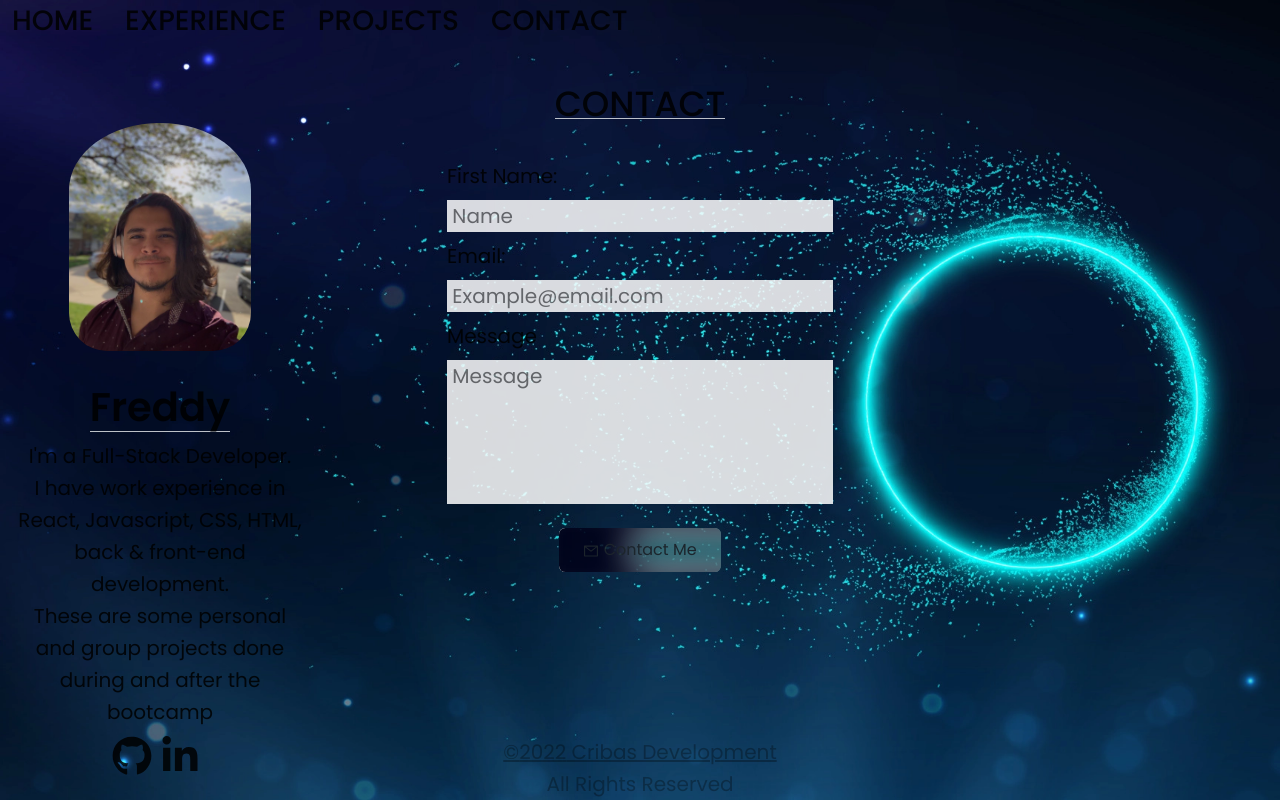
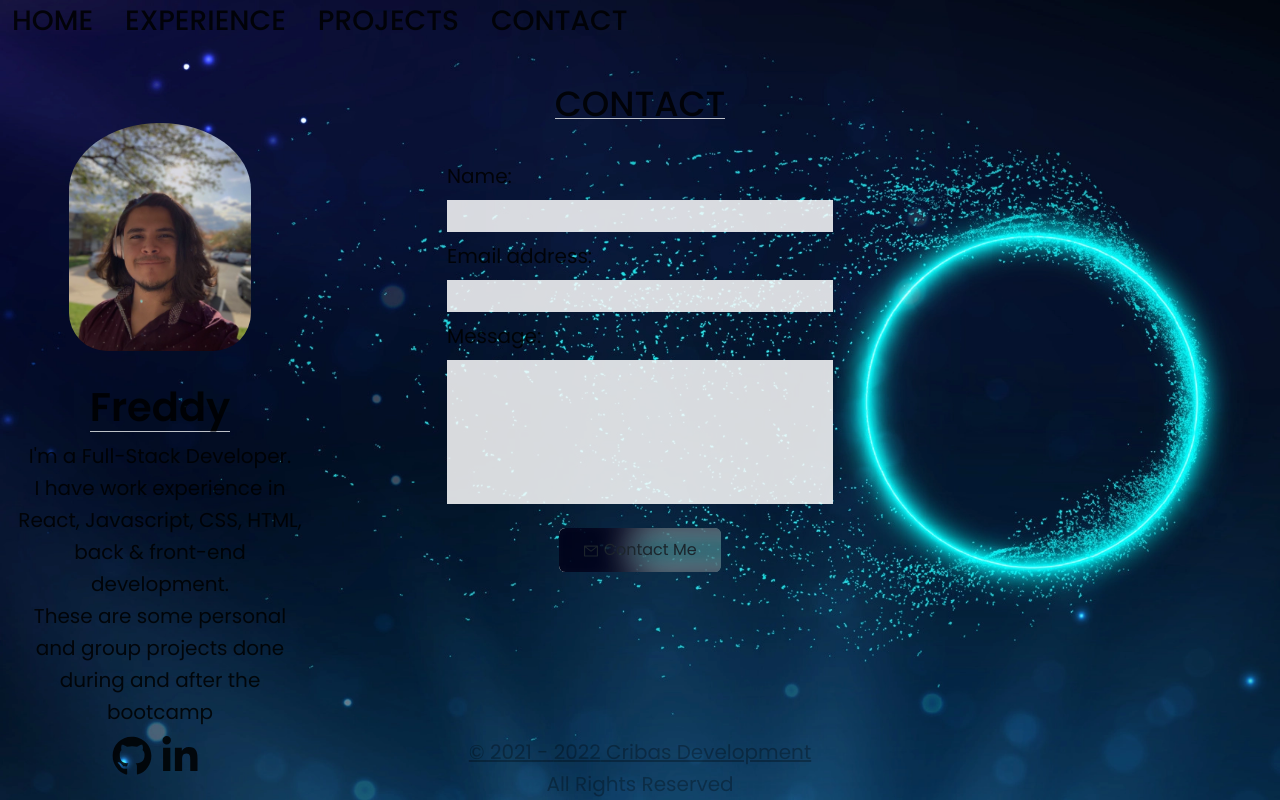
Before and after one commit to rakky21/re-ux, a React (Create React App) app: page / in a window 1280 px wide. Both pictures are taken after a click on the element "CONTACT". Built offline with nearby package versions, Linux system fonts and the light colour scheme.

Commit message:
update layout

```diff
--- a/package.json
+++ b/package.json
@@ -7,9 +7,6 @@
   "private": true,
   "dependencies": {
     "@apollo/client": "^3.5.10",
-    "@testing-library/jest-dom": "^5.16.1",
-    "@testing-library/react": "^12.1.2",
-    "@testing-library/user-event": "^13.5.0",
     "dotenv": "^16.0.3",
     "emailjs-com": "^3.2.0",
     "graphql": "^16.3.0",
@@ -17,6 +14,7 @@
     "react": "^17.0.2",
     "react-bootstrap": "^2.6.0",
     "react-dom": "^17.0.2",
+    "react-google-recaptcha": "^2.1.0",
     "react-icons": "^4.6.0",
     "react-router-dom": "^5.3.0",
     "react-scripts": "^5.0.0",
--- a/public/index.html
+++ b/public/index.html
@@ -3,21 +3,33 @@
   <head>
     <meta charset="utf-8" />
     <link rel="icon" href="%PUBLIC_URL%/favicon.ico" />
-
-    <!-- Bootstrap -->
-    <link href="https://cdn.jsdelivr.net/npm/bootstrap@5.1.3/dist/css/bootstrap.min.css" rel="stylesheet" integrity="sha384-1BmE4kWBq78iYhFldvKuhfTAU6auU8tT94WrHftjDbrCEXSU1oBoqyl2QvZ6jIW3" crossorigin="anonymous">
-
     <meta name="viewport" content="width=device-width, initial-scale=1" />
     <meta name="theme-color" content="#000000" />
     <meta
       name="description"
       content="Web site created using create-react-app"
     />
+    <link rel="apple-touch-icon" href="%PUBLIC_URL%/logo192.png" />
     <!--
       manifest.json provides metadata used when your web app is installed on a
       user's mobile device or desktop. See https://developers.google.com/web/fundamentals/web-app-manifest/
     -->
     <link rel="manifest" href="%PUBLIC_URL%/manifest.json" />
+    <link
+      href="https://fonts.googleapis.com/css2?family=Poiret+One&display=swap"
+      rel="stylesheet"
+    />
+    <link
+      href="https://fonts.googleapis.com/css?family=Roboto&display=swap"
+      rel="stylesheet"
+    />
+    <!-- Bootstrap -->
+    <link
+      href="https://cdn.jsdelivr.net/npm/bootstrap@5.1.3/dist/css/bootstrap.min.css"
+      rel="stylesheet"
+      integrity="sha384-1BmE4kWBq78iYhFldvKuhfTAU6auU8tT94WrHftjDbrCEXSU1oBoqyl2QvZ6jIW3"
+      crossorigin="anonymous"
+    />
     <!--
       Notice the use of %PUBLIC_URL% in the tags above.
       It will be replaced with the URL of the `public` folder during the build.
@@ -29,6 +41,7 @@
     -->
     <title>Portfolio</title>
   </head>
+
   <body>
     <div id="root"></div>
     <!--
--- a/src/components/About/About.js
+++ b/src/components/About/About.js
@@ -11,7 +11,7 @@ function About() {
         <img
           src={Cara}
           className="card-img my-2"
-          alt="Una Foto Aqui"
+          alt="Cover"
           style={{ height: "300px", width: "auto" }}
         />
           <h1 className="card-title border-bottom about_title"> Freddy </h1>
--- a/src/components/Contact/Contact.js
+++ b/src/components/Contact/Contact.js
@@ -1,17 +1,21 @@
-import React, { useRef } from "react";
-import { useState } from "react";
+import React, { useState, useRef } from "react";
+import { validateEmail } from "../../utils/helpers";
 import { AiOutlineMail } from "react-icons/ai";
 
 import emailjs from "emailjs-com";
 
 function Contact() {
-  const [name, setName] = useState("");
-  const [correo, setCorreo] = useState("");
-  const [comentario, setComentario] = useState("");
+  const [formState, setFormState] = useState({
+    name: "",
+    email: "",
+    message: "",
+  });
 
-  //clear form after submit
+  const [errorMessage, setErrorMessage] = useState("");
+  const { name, email, message } = formState;
+
   const form = useRef();
-  const sendEmail = (e) => {
+  const handleSubmit = (e) => {
     e.preventDefault();
     emailjs.sendForm(
       "service_i4be4im",
@@ -19,41 +23,83 @@ function Contact() {
       form.current,
       "ZzbtA-4C5mnas6mko"
     );
+    if (!errorMessage) {
+      console.log("Submit Form", formState);
+    }
   };
+
+  const handleChange = (e) => {
+    if (e.target.name === "email") {
+      const isValid = validateEmail(e.target.value);
+      if (!isValid) {
+        setErrorMessage("Your email is invalid.");
+      } else {
+        setErrorMessage("");
+      }
+    } else {
+      if (!e.target.value.length) {
+        setErrorMessage(`${e.target.name} is required.`);
+      } else {
+        setErrorMessage("");
+      }
+    }
+    if (!errorMessage) {
+      setFormState({ ...formState, [e.target.name]: e.target.value });
+      console.log("Handle Form", formState);
+    }
+  };
+
   return (
     <section id="contact" className="contact_section">
       <div className="contact_container">
-        <h2 className="border-bottom"> CONTACT </h2>
-        <form ref={form} onSubmit={sendEmail} className="contact_form">
-          <label> First Name:</label>
+        <h2 data-testid="h2tag" className="border-bottom">
+          CONTACT
+        </h2>
+        <form
+        ref={form}
+          id="contact-form"
+          onSubmit={handleSubmit}
+          className="contact_form"
+        >
+          <div>
+
+            <label htmlFor="name">Name:</label>
             <input
               required
-            placeholder=" Name"
               type="text"
-            value={name}
               name="name"
-            onChange={(e) => setName(e.target.value)}
+              defaultValue={name}
+              onBlur={handleChange}
             />
-          <label> Email: </label>
+          </div>
+          <div>
+            <label htmlFor="email">Email address:</label>
             <input
               required
-            placeholder=" Example@email.com"
               type="email"
-            value={correo}
-            name="correo"
-            onChange={(e) => setCorreo(e.target.value)}
+              name="email"
+              defaultValue={email}
+              onBlur={handleChange}
             />
-          <label> Message</label>
+          </div>
+
+            <label htmlFor="message">Message:</label>
             <textarea
-            placeholder=" Message"
+              required
               type="text"
-            value={comentario}
-            name="comentario"
-            onChange={(e) => setComentario(e.target.value)}
+              name="message"
+              rows="2"
+              defaultValue={message}
+              onBlur={handleChange}
             />
+
+          {errorMessage && (
             <div>
-            <button className="btn" type="submit">
-              {" "}
+              <p className="error-text">{errorMessage}</p>
+            </div>
+          )}
+          <div>
+            <button data-testid="button" type="submit" className="btn">
               <AiOutlineMail /> Contact Me
             </button>
           </div>
--- a/src/components/Footer/Footer.js
+++ b/src/components/Footer/Footer.js
@@ -4,7 +4,7 @@ function Footer() {
   return (
     <footer className="footer">
       <a className=" " href="/">
-        &copy;{new Date().getFullYear()} Cribas Development
+        &copy; 2021 - {new Date().getFullYear()} Cribas Development
       </a>
       <br />
       All Rights Reserved
--- a/src/components/Projects/Projects.js
+++ b/src/components/Projects/Projects.js
@@ -12,22 +12,6 @@ import { useState } from "react";
 
 function Projects() {
   const [cards, setCards] = useState([
-    {
-      id: 9,
-      img: toolkit,
-      name: "Foxtail",
-      description: "Personal project",
-      href: "https://lrivales.github.io/app-toolkit/",
-      group: "Others",
-    },
-    {
-      id: 8,
-      img: toolkit,
-      name: "Foxtail",
-      description: "Personal project",
-      href: "https://lrivales.github.io/app-toolkit/",
-      group: "Others",
-    },
     {
       id: 1,
       img: toolkit,
--- a/src/style.css
+++ b/src/style.css
@@ -11,6 +11,7 @@
   --color-bg2: #C0C0C0;
   --color-bg3: #D3D3D3;
   --color-bg4: #f2f3f4;
+  --color-bg4: #0f1b1b;
 
   --color-letter-primary: #000018;
   --color-letter-secondary: rgba(255,160,122);
@@ -108,7 +109,7 @@ html{
   scroll-behavior: smooth;
 }
 ::-webkit-scrollbar{
-  display: none;
+  display: auto;
 }
 span > .HOME {
 display: none;
@@ -390,3 +391,13 @@ footer > a:hover{
     font-size: large;
   }
 }
+
+/* .something {
+  display: flex;
+  justify-content: center;
+  align-items: center;
+  padding: 0;
+} */
+
+
+/* SOLID BACKGROUND & LIGHTER SHADE FOR SECOND BACKGROUND */
```
Also changed, not shown: 1 other file (tests, documents, lock files or other folders). Lines whose indentation alone changed are shown as unchanged.
